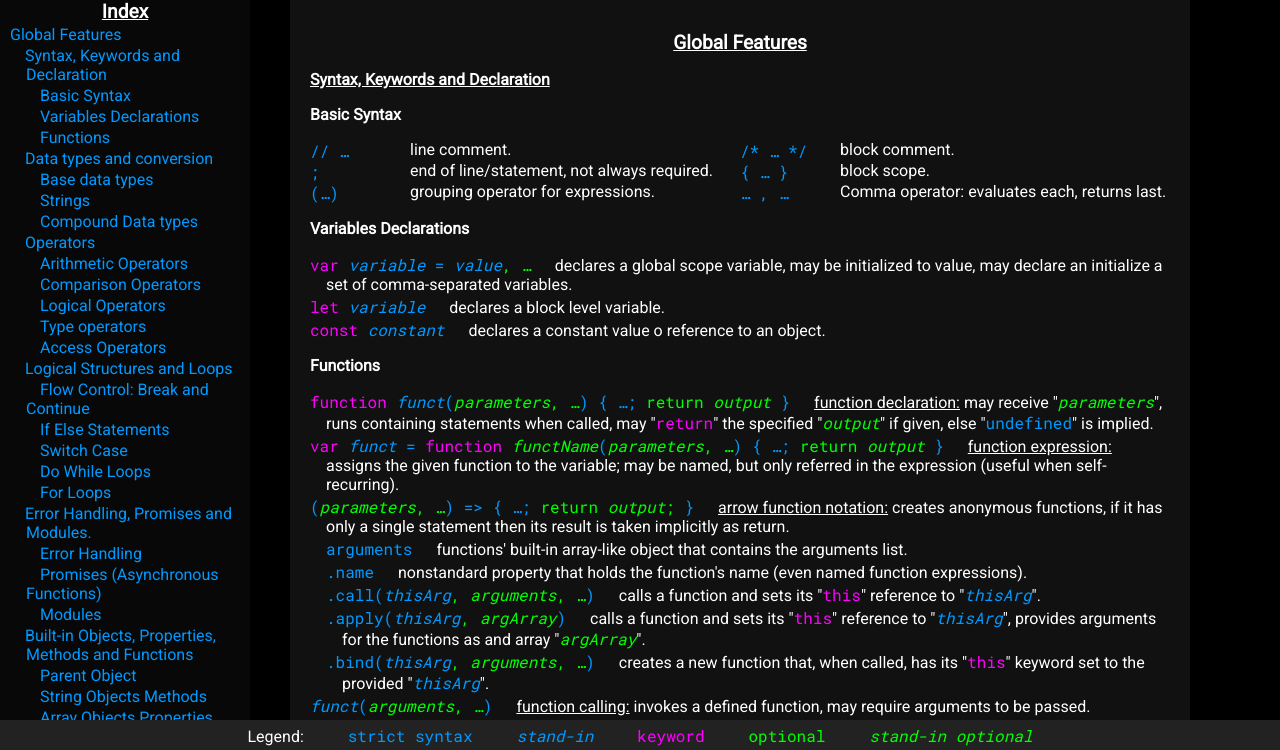
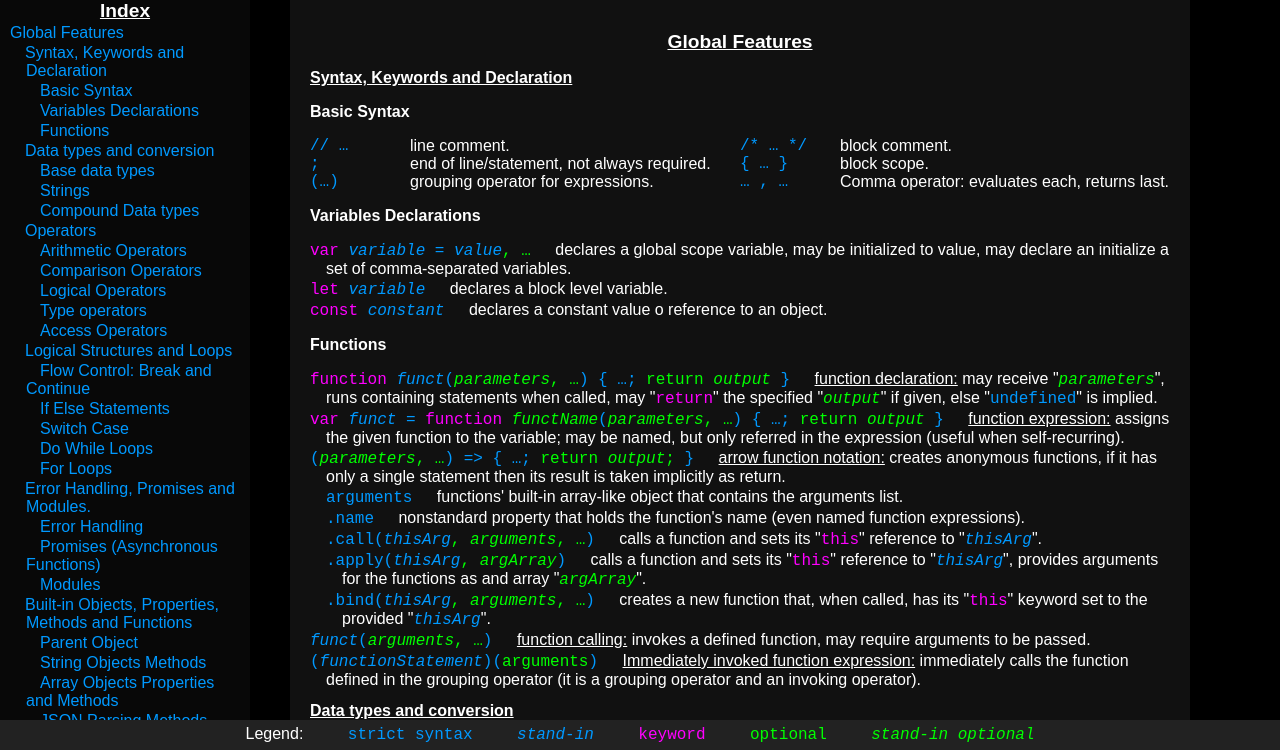
Before and after one commit to ronyx-b/javascript-reference, a website: page js-ref.html in a window 1280 px wide. Shown: the part 50-800 px from the top of the page. Drawn offline with Linux system fonts and the light colour scheme.

Commit message:
test liberation fonts

```diff
--- a/js-ref.html
+++ b/js-ref.html
@@ -24,7 +24,8 @@
   body {
     background-color: #000000;
     color: #ffffff;
-    font-family: 'Roboto', Calibri, Candara, Segoe, Segoe UI, Optima, Arial, sans-serif;
+    /* font-family: 'Roboto', Calibri, 'Liberation Sans', Arial, sans-serif; */
+    font-family: 'Liberation Sans';
     font-size: 16px;
     margin: 0;
     padding: 0;
@@ -136,7 +137,8 @@
   }
 
   .code, .opt, .sti, .kwd {
-    font-family: 'Roboto Mono', Consolas, monaco, Courier, monospace;
+    /* font-family: 'Roboto Mono', Consolas, 'Liberation Mono', Courier, monospace; */
+    font-family: 'Liberation Mono';
     font-size: 16px;
   }
 
```
